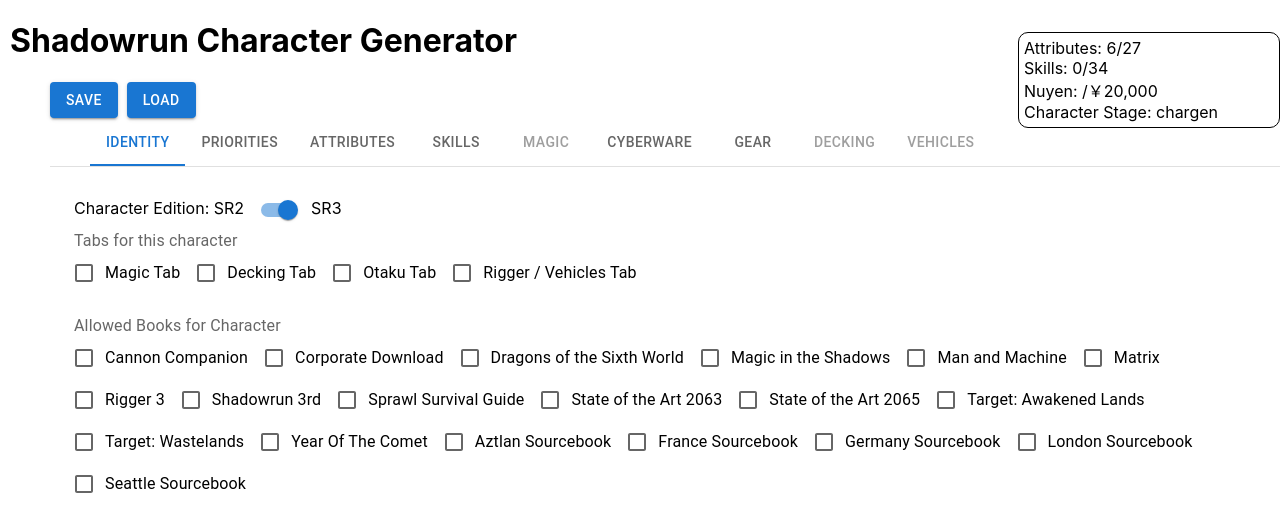
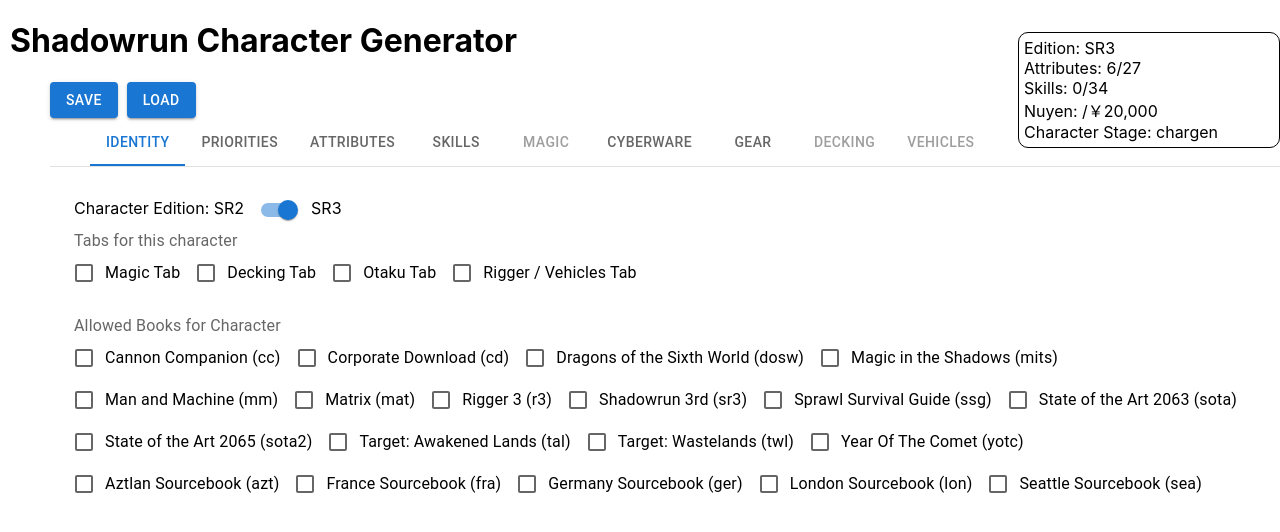
Before and after one commit to criticalfault/Shadowrun-Character-Generator, a React (Create React App) app: page / in a window 1280 px wide. Shown: the top 532 px of the page. Built offline with nearby package versions, Linux system fonts and the light colour scheme; the HTML template or start-up script is replaced by a standard one.

Commit message:
Still need more time on the book filter, but its getting close

```diff
--- a/src/components/ChargenBox.js
+++ b/src/components/ChargenBox.js
@@ -21,6 +21,7 @@
   }
   return (
     <div style={style}>
+        Edition: {props.Edition}<br></br>
         Attributes: {parseInt(props.currentCharacter.attributes.Body)+parseInt(props.currentCharacter.attributes.Quickness)+parseInt(props.currentCharacter.attributes.Strength)+
                     parseInt(props.currentCharacter.attributes.Charisma)+parseInt(props.currentCharacter.attributes.Willpower)+parseInt(props.currentCharacter.attributes.Intelligence)}
                     /
--- a/src/components/Dashboard.js
+++ b/src/components/Dashboard.js
@@ -50,6 +50,10 @@
 export default function BasicTabs() {
     const baseCharacter = {
         allowedBooks:[],
+        bookToggles:{
+                "SR3":{'cc':true, 'mits':true, 'sr3':true,'mm':true,'mat':true,'r3':true},
+                "SR2":{'sr2':true}
+        },
         step:'chargen',
         priorities:{'Magic':'A','Attributes':'B','Skills':'C','Resources':'D','Race':'E'},
         maxSkillPoints: 34,
@@ -132,7 +136,7 @@
     const handleChangeAllowedBooks = (books) => {
         setCharacter((prevCharacter) => ({
             ...prevCharacter,
-            allowedBooks:books})
+            allowedBooks:Object.keys(books)})
         );
     }
 
@@ -219,9 +223,15 @@
 
     const SkillsPanelRender = (ed) => {
         if(ed === 'SR3'){
-            return ( <SR3SkillsPanel characterSkills={Character.skills} onUpdateSkills={handleSkillsUpdate} activeSkillPoints={Character.maxSkillPoints} KnowledgeSkillsMax={(Character.attributes.Intelligence*5)} LanguageSkillsMax={(Math.floor(Character.attributes.Intelligence*1.5))} />)
+            return ( <SR3SkillsPanel    characterSkills={Character.skills}
+                                        onUpdateSkills={handleSkillsUpdate}
+                                        activeSkillPoints={Character.maxSkillPoints}
+                                        KnowledgeSkillsMax={(Character.attributes.Intelligence*5)}
+                                        LanguageSkillsMax={(Math.floor(Character.attributes.Intelligence*1.5))} />)
         }else{
-            return  (<SR2SkillsPanel characterSkills={Character.skills} onUpdateSkills={handleSkillsUpdate} maxSkillPoints={Character.maxSkillPoints} KnowledgeSkillsMax={(Character.attributes.Intelligence*5)} LanguageSkillsMax={(Math.floor(Character.attributes.Intelligence*1.5))} />)
+            return  (<SR2SkillsPanel characterSkills={Character.skills}
+                                    onUpdateSkills={handleSkillsUpdate}
+                                    maxSkillPoints={Character.maxSkillPoints} />)
         }
     }
 
@@ -233,6 +243,7 @@
     <div className='dashboard'>
         <ChargenBox
             currentCharacter={Character}
+            Edition={Edition}
         />
         <LoadCharacter Character={Character} loadCharacter={handleLoadCharacter}/>
         <Box sx={{ width: '100%' }}>
@@ -255,7 +266,7 @@
                 <IdentityPanel
                     currentCharacter={Character}
                     characterTabs={Character.characterTabs}
-                    characterBooks={Character.allowedBooks}
+                    characterBooks={Character.bookToggles}
                     ChangeCharacterTabs={handleChangeCharacterTabs}
                     ChangeAllowedBooks={handleChangeAllowedBooks}
                     ChangeEdition={handleChangeEdition}
@@ -316,6 +327,7 @@
             <CustomTabPanel value={value} index={6}>
                 <GearPanel
                     Gear={Character.gear}
+                    Edition={Edition}
                     onChangeCash={(cash) => setCharacter({ ...Character, cash:cash})}
                     onChangeGear={(gear) => setCharacter({ ...Character, gear:gear})}
                 />
--- a/src/components/GearPanel.js
+++ b/src/components/GearPanel.js
@@ -15,8 +15,9 @@
 import Paper from '@mui/material/Paper';
 import Box from '@mui/material/Box';
 
-const GearData = require('../data/SR3/Gear.json');
+
 export default function GearPanel(props) {
+  const GearData = require('../data/'+props.Edition+'/Gear.json');
   const GearCategories = Object.keys(GearData).sort((a, b) => a - b);
   const GearCollection = ['Cyberdeck','Cyberdeck Parts'];
   const CalcTotalNuyenSpent = () =>{
--- a/src/components/IdentityPanel.js
+++ b/src/components/IdentityPanel.js
@@ -18,16 +18,13 @@
         }
     }
     const [Tabs, setTabs] = React.useState(props.characterTabs);
-    const [Books, setBooks] = React.useState({});
-
-    const [bookStates, setBookStates] = React.useState(AllBooks);
+    const [bookStates, setBookStates] = React.useState({});
     const handleBookCheckboxChange = (event) => {
             const { name, checked } = event.target;
             setBookStates(prevBookStates => ({
             ...prevBookStates,
             [name]: checked,
         }));
-        console.log(bookStates)
     }
     const handleChangeCharacterTabs = (event) => {
         let characterTabsPayload = { ...Tabs };
@@ -35,6 +32,10 @@
         setTabs(characterTabsPayload);
         props.ChangeCharacterTabs(characterTabsPayload);
     }
+
+    React.useEffect(function(){
+       console.log(bookStates)
+    },[bookStates])
 
     return (<>
         Character Edition:
@@ -83,13 +84,13 @@
                             <FormControlLabel
                                 value="top"
                                 control={
-                                <Checkbox
-                                    name={AllBooks[book].name}
-                                    onChange={handleBookCheckboxChange}
-                                    checked={bookStates[AllBooks[book].name] || false}
-                                />
+                                    <Checkbox
+                                        name={book}
+                                        onChange={handleBookCheckboxChange}
+                                        checked={bookStates[book] || false}
+                                    />
                                 }
-                                label={AllBooks[book].name}
+                                label={AllBooks[book].name+" ("+book+")"}
                                 labelPlacement="end"
                             />
                             </div>
```
Lines whose indentation alone changed are shown as unchanged.
